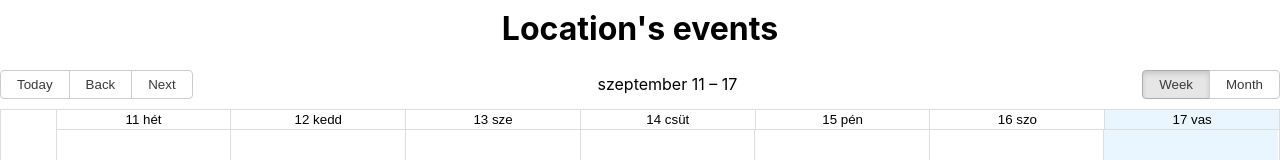
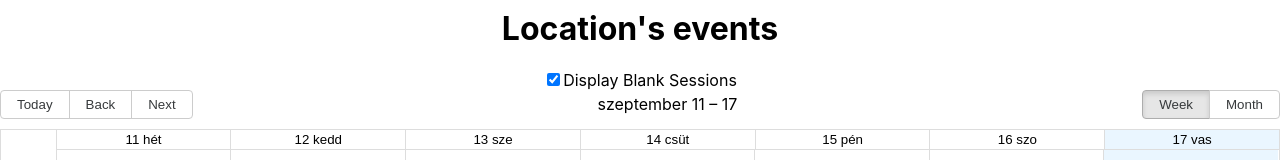
Before and after one commit to horvathv01/psychappointments-web-app, a React (Create React App) app: page /locations in a window 1280 px wide. Shown: the part 126-286 px from the top of the page. Built offline with nearby package versions, Linux system fonts and the light colour scheme; no server answers; sample sign-in values are in the browser's storage.

Commit message:
add hide/show blank sessions functionality to locations page

```diff
--- a/src/Components/Locations.jsx
+++ b/src/Components/Locations.jsx
@@ -12,6 +12,7 @@ export default function Locations(){
     const [location, setLocation] = useState(null);
     const [events, setEvents] = useState([]);
     const [calendarEvents, setCalendarEvents] = useState([]);
+    const [displayBlank, setDisplayBlank] = useState(true);
     const navigate = useNavigate();
 
     useEffect(() => {
@@ -50,10 +51,14 @@ export default function Locations(){
         //convert sessions to calendar events:
         if(events.length > 0){
             let newCalEvents = [];
-            events.map(ses => newCalEvents.push(convertSessionToEvent(ses)));
+            if(displayBlank){
+                events.map(ses => newCalEvents.push(convertSessionToEvent(ses)));
+            } else {
+                events.filter(ses => !ses.blank).map(ses => newCalEvents.push(convertSessionToEvent(ses)));
+            }
             setCalendarEvents(newCalEvents);
         }
-    }, [events])
+    }, [events, displayBlank])
 
     function convertSessionToEvent(session){
 
@@ -99,6 +104,16 @@ export default function Locations(){
             <div>
             <h1>Location's events</h1>
             {user != null && user.type == "Psychologist" ? <button onClick={() => navigate("/addappointment")}>Add Appointment</button> : null}
+            <label>
+            <input
+            type="checkbox"
+            value={displayBlank}
+            checked={displayBlank}
+            onChange={(e) => setDisplayBlank(e.target.checked)}
+            />
+            Display Blank Sessions
+            </label>
+
             <CalendarV02 events={calendarEvents}/>
             </div>
         </div>
```
